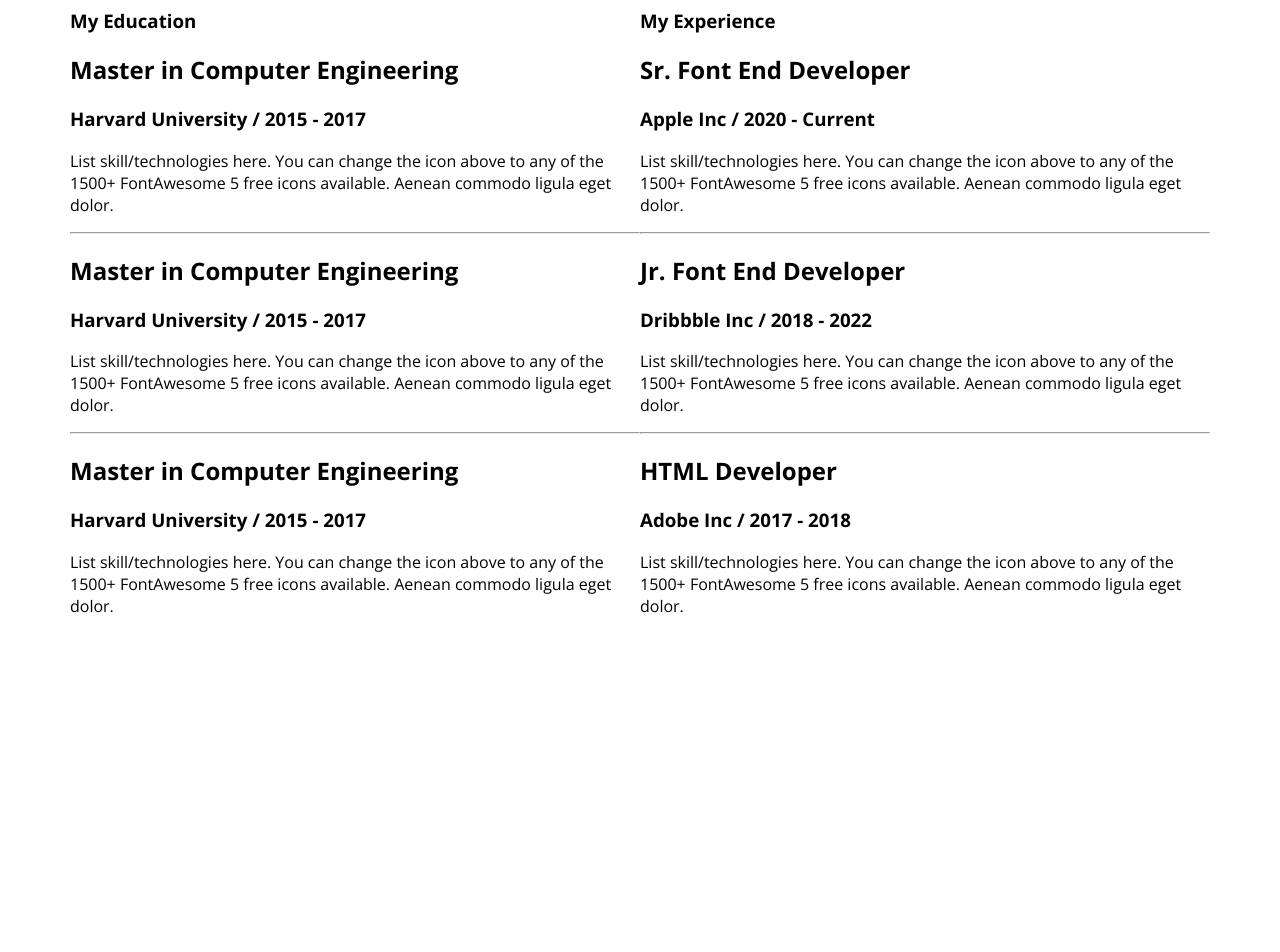
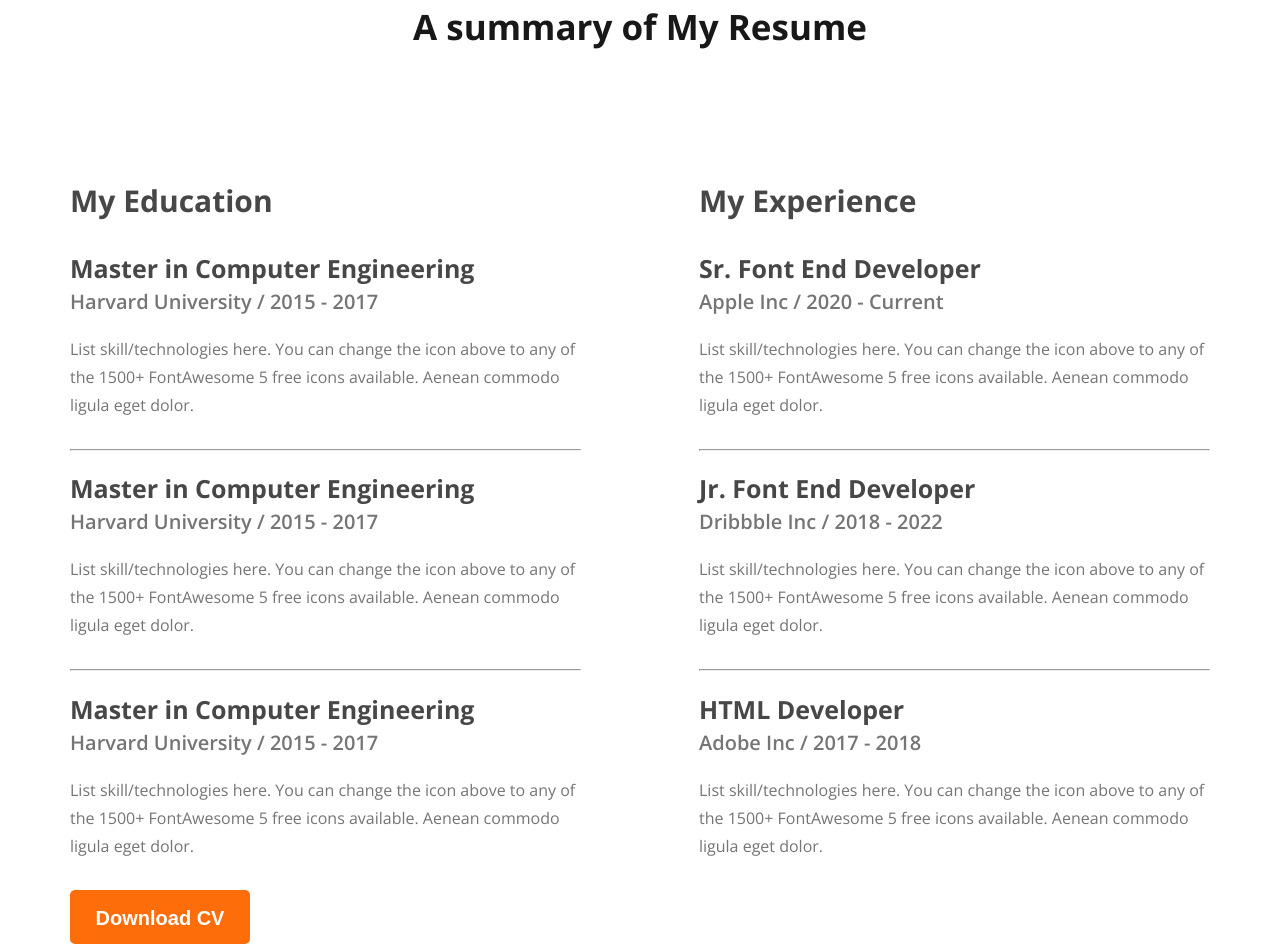
Before and after one commit to MrSohan76/Web-development-protfolio, a plain HTML site: page index.html in a window 1280 px wide. Shown: the part 2330-3282 px from the top of the page. Before the commit the page ends 2971 px from the top, so only its background shows below. Drawn offline with nearby package versions, Linux system fonts and the light colour scheme.

Commit message:
finshed my resume

```diff
--- a/index.html
+++ b/index.html
@@ -116,7 +116,7 @@
       <!-- Resume section -->
 
       <section class="My resume">
-        <h3 class="Resume-title">A summary of My Resume</h3>
+        <h3 class="Resume-headline">A summary of My Resume</h3>
 
         <div class="resume-container">
             <div class="Resume-colum">
@@ -171,9 +171,10 @@
                     to any of the 1500+ FontAwesome 5 free icons available. Aenean commodo ligula eget dolor.</p>
              </div>
             </div>
+
         </div>
-
-
+        <div class="cv-btn">
+            <button class="button-primary" type="button">Download CV</button></div>
 
       </section>
     </main>
--- a/styles/protfolio.css
+++ b/styles/protfolio.css
@@ -169,26 +169,29 @@ main {
     margin-top: 0%;
 
 }
+
 /* what-i-do section  */
 
-.section-title{
-    color:  #181818;
+.section-title {
+    color: #181818;
     text-align: center;
     font-size: 35px;
     font-weight: 700;
     gap: 30px;
 
 }
-.section-description{
-    color:  #757575;
+
+.section-description {
+    color: #757575;
     text-align: center;
     font-size: 18px;
     font-weight: 400;
     line-height: 30px;
     padding-left: 130px;
-    padding-right:130px ;
+    padding-right: 130px;
     padding-bottom: 30px;
 }
+
 /* skill div styles */
 .skill-container {
     display: flex;
@@ -196,7 +199,7 @@ main {
 
 }
 
-.skill{
+.skill {
     padding: 30px;
     gap: 30px;
     border-radius: 5px;
@@ -204,6 +207,7 @@ main {
     box-shadow: 0px 6px 50px 0px rgba(0, 0, 0, 0.06);
 
 }
+
 .skill-title {
     color: #181818;
     font-size: 20px;
@@ -220,14 +224,60 @@ main {
 
 /* Resume styles */
 
-.Resume-title{
-    color:  #181818;
-text-align: center;
-font-size: 35px;
-font-weight: 700;
+.Resume-headline {
+    color: #181818;
+    text-align: center;
+    font-size: 35px;
+    font-weight: 700;
+    margin-top: 130px;
+    margin-bottom: 100px;
 }
 
-.resume-container{
+.column-title {
+    color: #474747;
+    font-size: 30px;
+    font-weight: 700;
+
+
+}
+
+.resume-title {
+    color: #474747;
+    font-size: 25px;
+    font-weight: 700;
+    margin-bottom: 0;
+
+}
+
+
+.resume-institute{
+    color:#757575;
+font-size: 20px;
+font-weight: 600;
+line-height: normal;
+font-style: normal;
+margin-top: 3px;
+
+}
+
+.resume-description {
+    color: #757575;
+    font-size: 16px;
+    font-weight: 400;
+    line-height: 28px;
+    width: 511px;
+    margin-bottom: 30px;
+}
+
+.resume-container {
     display: flex;
     justify-content: space-between;
+    /* gap: 15px; */
 }
+
+.cv-btn
+{
+
+
+
+}
```
